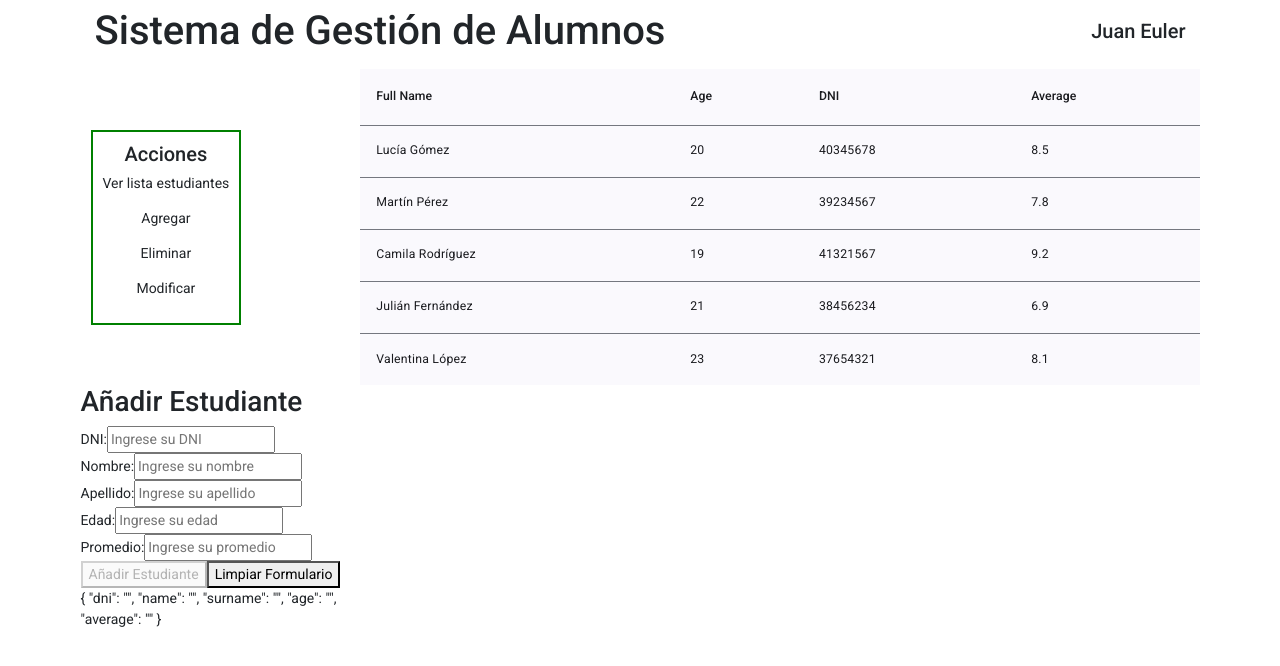
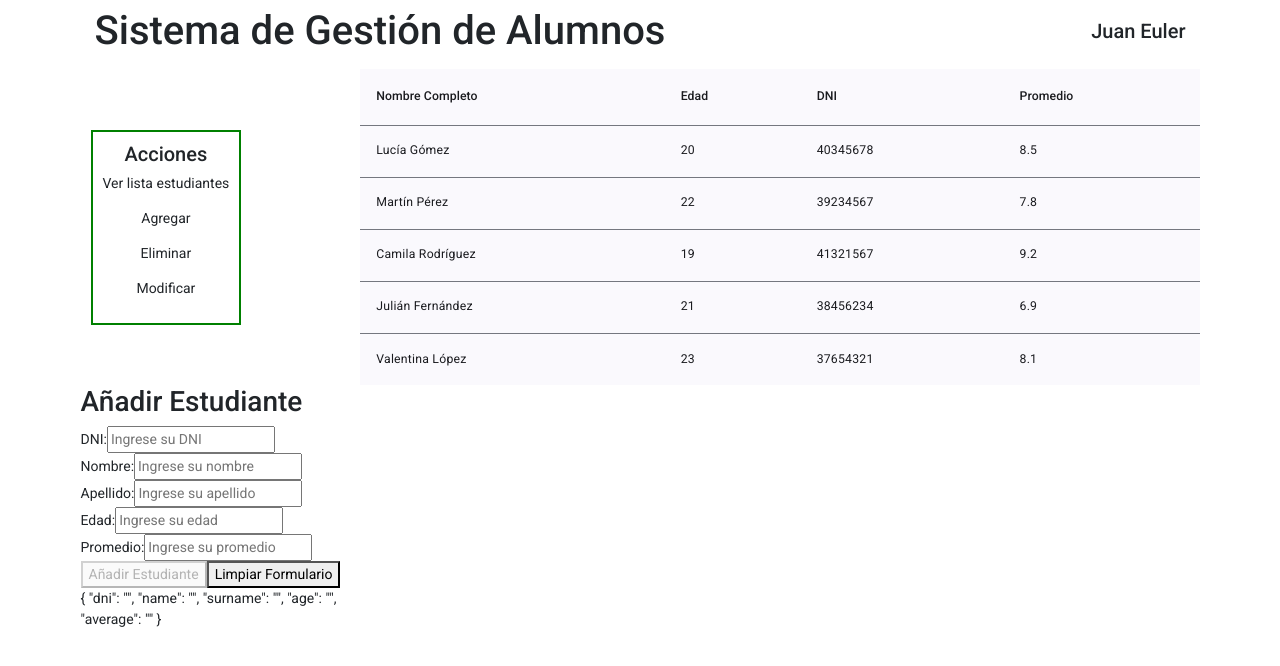
Before and after one commit to juaneuler/proyecto-angular, an Angular app: page / in a window 1280 px wide. Shown: the top 666 px of the page. Built offline with nearby package versions, Linux system fonts and the light colour scheme.

Commit message:
Cambios a tabla de estudiantes

```diff
--- a/src/app/students-table/students-table.html
+++ b/src/app/students-table/students-table.html
@@ -1,29 +1,26 @@
 <table mat-table [dataSource]="students" class="mat-elevation-z8">
 
-  <!--- Note that these columns can be defined in any order.
-        The actual rendered columns are set as a property on the row definition" -->
-
-  <!-- Full Name Column -->
+  <!-- Nombre completo -->
   <ng-container matColumnDef="fullname">
-    <th mat-header-cell *matHeaderCellDef> Full Name </th>
+    <th mat-header-cell *matHeaderCellDef> Nombre Completo </th>
     <td mat-cell *matCellDef="let element"> {{element.name | fullname:element.surname }} </td>
   </ng-container>
 
-  <!-- Age Column -->
+  <!-- Edad -->
   <ng-container matColumnDef="age">
-    <th mat-header-cell *matHeaderCellDef> Age </th>
+    <th mat-header-cell *matHeaderCellDef> Edad </th>
     <td mat-cell *matCellDef="let element"> {{element.age}} </td>
   </ng-container>
 
-  <!-- DNI Column -->
+  <!-- DNI -->
   <ng-container matColumnDef="dni">
     <th mat-header-cell *matHeaderCellDef> DNI </th>
     <td mat-cell *matCellDef="let element"> {{element.dni}} </td>
   </ng-container>
 
-  <!-- Average Column -->
+  <!-- Promedio -->
   <ng-container matColumnDef="average">
-    <th mat-header-cell *matHeaderCellDef> Average </th>
+    <th mat-header-cell *matHeaderCellDef> Promedio </th>
     <td mat-cell *matCellDef="let element"> {{element.average}} </td>
   </ng-container>
 
```
